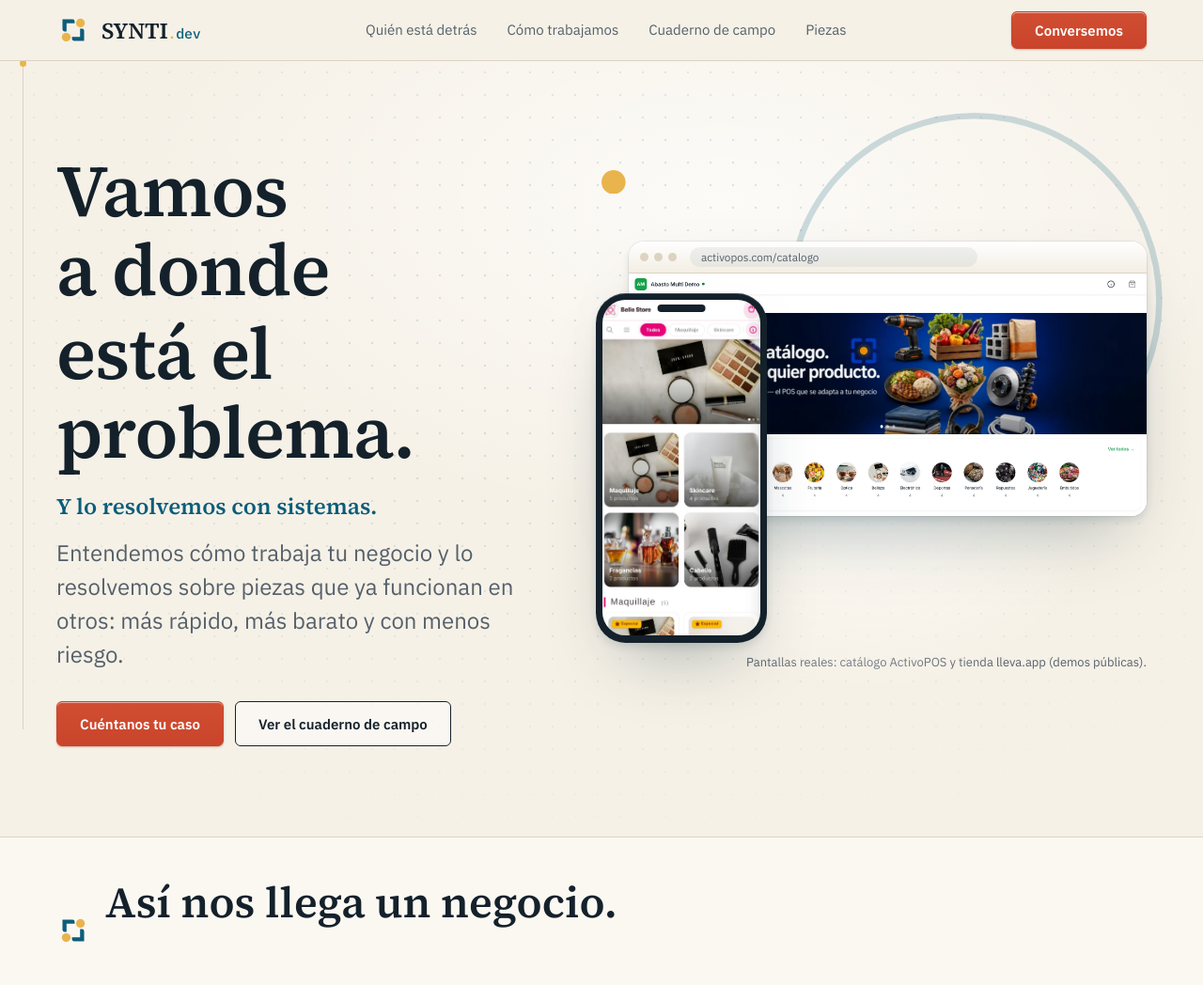
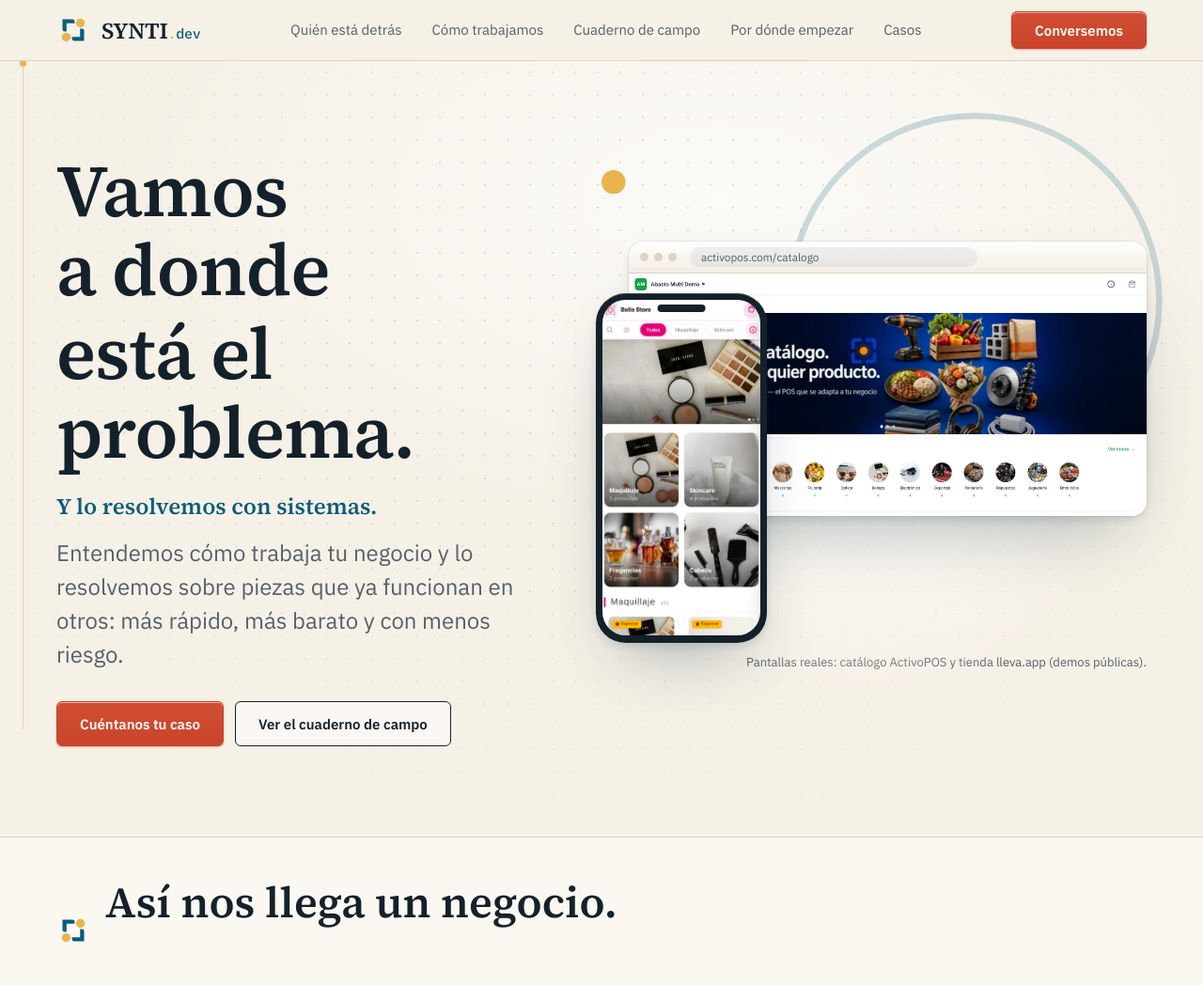
Before and after one commit to syntidev/syntidev-plus, an Astro site: page / in a window 1280 px wide. Shown: the top 1048 px of the page at 94% size. Built offline with nearby package versions, Linux system fonts and the light colour scheme; Astro itself is replaced by a stand-in of ours.

Commit message:
fix(nav): enlaces a escalera y casos, quitar #piezas muerto

```diff
--- a/src/components/sections/Header.astro
+++ b/src/components/sections/Header.astro
@@ -43,10 +43,11 @@ const { nav } = site;
   .marca__punto { font: 500 var(--fs-peq) var(--fuente-mono); color: var(--sol); }
   .marca__dev { font: 500 var(--fs-peq) var(--fuente-mono); color: var(--caribe); }
   .nav__links { display: flex; gap: var(--s-6); font-size: var(--fs-peq); }
-  .nav__links a { text-decoration: none; color: var(--grafito); transition: color var(--t-rapido) var(--ola-suave); }
+  .nav__links a { text-decoration: none; color: var(--grafito); white-space: nowrap; transition: color var(--t-rapido) var(--ola-suave); }
   .nav__links a:hover { color: var(--tinta); }
   .nav__cta { min-height: var(--toque-compacto); padding-block: var(--s-2); }
-  @media (max-width: 960px) {
+  /* con 5 enlaces el menu necesita ~1100px sin partir lineas */
+  @media (max-width: 1100px) {
     .nav__links { display: none; }
     .nav__cta { min-height: var(--toque); }
   }
--- a/src/content/site.json
+++ b/src/content/site.json
@@ -23,8 +23,12 @@
         "href": "#cuaderno"
       },
       {
-        "texto": "Piezas",
-        "href": "#piezas"
+        "texto": "Por dónde empezar",
+        "href": "#escalera"
+      },
+      {
+        "texto": "Casos",
+        "href": "#casos"
       }
     ],
     "cta": "Conversemos"
```
